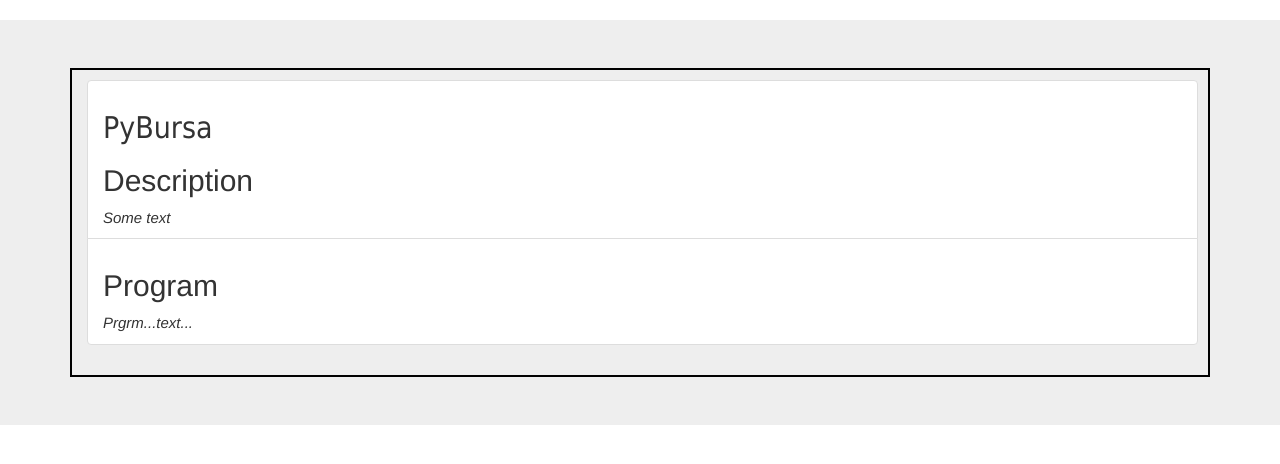
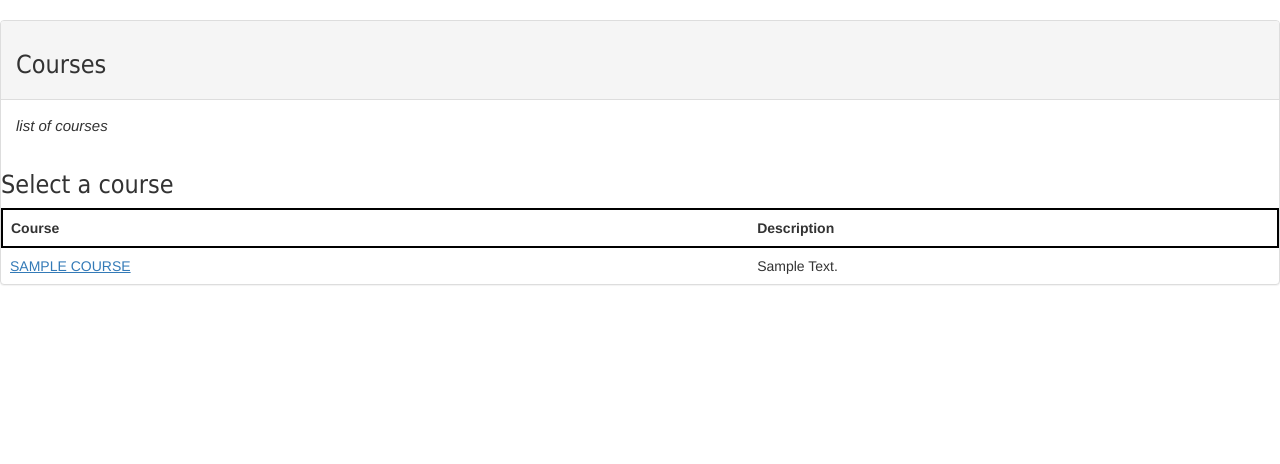
Before and after one commit to ooniversity/ooniversity_django_courses_nix, a Django app: template templates/index.html in a window 1280 px wide. Shown: the part 52-516 px from the top of the page. Run offline with Django 3.2, Linux system fonts and the light colour scheme; the template is opened without the code that fills it: most values are stand-ins (such as "Sample title", 1, 10 or a date in 2020); some libraries are stand-ins or nearby versions.

Commit message:
dj_7_1(1)

```diff
--- a/courses/views.py
+++ b/courses/views.py
@@ -6,7 +6,7 @@ from .models import Course, Lesson
 def list_view(request):
     courses_list = Course.objects.all()
 
-    return render(request, 'courses/list.html',
+    return render(request, 'index.html',
                   {'courses_list': courses_list})
 
 
--- a/templates/index_courses.html
+++ b/templates/base.html
@@ -5,9 +5,9 @@
     <meta http-equiv="X-UA-Compatible" content="IE=edge">
     <meta name="viewport" content="width=device-width, initial-scale=1">
     <!-- The above 3 meta tags *must* come first in the head; any other head content must come *after* these tags -->
-    {% block title%}
-      <title>Main</title>
-    {% endblock %}
+
+      <title>{% block title%}Main{% endblock %}</title>
+
     <!-- HTML5 shim and Respond.js for IE8 support of HTML5 elements and media queries -->
     <!-- WARNING: Respond.js doesn't work if you view the page via file:// -->
     <!--[if lt IE 9]>
@@ -33,39 +33,22 @@
 
 			    <img id='img1' src="{% static 'images/python-logo.png'  %}" alt='python'>
 			  </div>
-			  {% block links %}
+
 				<!-- Collect the nav links, forms, and other content for toggling -->
-				  <div class="collapse navbar-collapse" id="bs-example-navbar-collapse-1">
+				<div class="collapse navbar-collapse" id="bs-example-navbar-collapse-1">
 					<ul class="nav navbar-nav">
-
-
+						<li {% block active_main_class %}{% endblock %}><a href="{% url 'courses:list_view' %}">Main</a></li>
+						<li {% block active_contact_class %}{% endblock %}><a href="{% url 'contact' %}">Contacts</a></li>
+						<li {% block active_students_class %}{% endblock %}><a href="{% url 'students:list_view' %}">Students</a></li>
+						<li {% block active_quadratic_class %}{% endblock %}><a href="{% url 'results' %}">Quadratic</a></li>
 					</ul>
-
-				  </div><!-- /.navbar-collapse -->
-			  {% endblock %}
+				</div><!-- /.navbar-collapse -->
 			</div><!-- /.container-fluid -->
 		</nav>
+
 	  {% block content %}
-		<div class="jumbotron">
-			<div class="container">
-				<div class='cust_div'>
-					<div class='content'>
-						<ul class="list-group">
-							<li class="list-group-item">
-								<h2 class='titleH'>PyBursa</h2>
-								<h3 class='titleH'>Description</h3>
-								<div class='otherContent'>Some text</div>
-							</li>
-							<li class="list-group-item">
-								<h3 class='titleH'>Program</h3>
-								<div class='otherContent'>Prgrm...text...</div>
-							</li>
-						</ul>
-					</div>
-				</div>
-			</div>
-		</div>
 	  {% endblock %}
+
     <!-- jQuery (necessary for Bootstrap's JavaScript plugins) -->
     <script src="https://ajax.googleapis.com/ajax/libs/jquery/1.12.4/jquery.min.js"></script>
     <!-- Include all compiled plugins (below), or include individual files as needed -->
--- a/templates/index.html
+++ b/templates/index.html
@@ -1,77 +1,38 @@
-<!DOCTYPE html>
-<html lang="en">
-  <head>
-    <meta charset="utf-8">
-    <meta http-equiv="X-UA-Compatible" content="IE=edge">
-    <meta name="viewport" content="width=device-width, initial-scale=1">
-    <!-- The above 3 meta tags *must* come first in the head; any other head content must come *after* these tags -->
-    {% block title%}
-      <title>Main</title>
-    {% endblock %}
-    <!-- HTML5 shim and Respond.js for IE8 support of HTML5 elements and media queries -->
-    <!-- WARNING: Respond.js doesn't work if you view the page via file:// -->
-    <!--[if lt IE 9]>
-      <script src="https://oss.maxcdn.com/html5shiv/3.7.3/html5shiv.min.js"></script>
-      <script src="https://oss.maxcdn.com/respond/1.4.2/respond.min.js"></script>
-    <![endif]-->
-  </head>
-  <body>
-      {% load staticfiles %}
-	  <link href="{% static 'css/bootstrap.min.css' %}" rel="stylesheet">
-	  <link href="{% static 'css/style.css' %}" rel="stylesheet">
+{% extends 'base.html' %}
 
-		<nav class="navbar navbar-default">
-			<div class="container-fluid">
-			  <!-- Brand and toggle get grouped for better mobile display -->
-			  <div class="navbar-header">
-			    <button type="button" class="navbar-toggle collapsed" data-toggle="collapse" data-target="#bs-example-navbar-collapse-1" aria-expanded="false">
-			<span class="sr-only">Toggle navigation</span>
-			<span class="icon-bar"></span>
-			<span class="icon-bar"></span>
-			<span class="icon-bar"></span>
-			    </button>
+{% block title%}Courses{% endblock %}
 
-			    <img id='img1' src="{% static 'images/python-logo.png'  %}" alt='python'>
-			  </div>
-			  {% block links %}
-				<!-- Collect the nav links, forms, and other content for toggling -->
-				  <div class="collapse navbar-collapse" id="bs-example-navbar-collapse-1">
-					<ul class="nav navbar-nav">
 
-						<li class="active"><a href="{% url 'index' %}">Main</a><span class="sr-only">(current)</span></li>
-						<li><a href="{% url 'contact' %}">Contacts</a></li>
-						<li><a href="{% url 'student_list' %}">Students</a></li>
-						<li><a href="{% url 'results' %}">Quadratic</a></li>
-					</ul>
+{% load staticfiles %}
 
-				  </div><!-- /.navbar-collapse -->
-			  {% endblock %}
-			</div><!-- /.container-fluid -->
-		</nav>
-	  {% block content %}
-		<div class="jumbotron">
-			<div class="container">
-				<div class='cust_div'>
-					<div class='content'>
-						<ul class="list-group">
-							<li class="list-group-item">
-								<h2 class='titleH'>PyBursa</h2>
-								<h3 class='titleH'>Description</h3>
-								<div class='otherContent'>Some text</div>
-							</li>
-							<li class="list-group-item">
-								<h3 class='titleH'>Program</h3>
-								<div class='otherContent'>Prgrm...text...</div>
-							</li>
-						</ul>
-					</div>
-				</div>
-			</div>
-		</div>
-	  {% endblock %}
-    <!-- jQuery (necessary for Bootstrap's JavaScript plugins) -->
-    <script src="https://ajax.googleapis.com/ajax/libs/jquery/1.12.4/jquery.min.js"></script>
-    <!-- Include all compiled plugins (below), or include individual files as needed -->
-	<script src="{% static 'js/bootstrap.min.js' %}"></script>
-  </body>
-</html>
+
+{% block active_main_class %}class="active"{% endblock %}
+
+
+{% block content %}
+<div class="panel panel-default">
+    <!-- Default panel contents -->
+    <div class="panel-heading"><h2>Courses</h2></div>
+    <div class="panel-body">
+        <div class='otherContent'>list of courses</div>
+    </div>
+    <h2>Select a course</h2>
+    <!-- Table -->
+    <table class="table">
+        <tr class='cust_div'>
+            <th>Course</th>
+            <th>Description</th>
+        </tr>
+        {% if courses_list %}
+        {% for course in courses_list %}
+        <tr>
+            <td><a href="{% url 'courses:detail' course.id %}">{{ course.name|upper }}</a></td>
+            <td>{{course.short_description|title}}</td>
+        </tr>
+        {% endfor %}
+        {% else %}
+        <p>No courses are available.</p>
+        {% endif %}
+    </table>
+</div>
+{% endblock %}
```
Also changed, not shown: templates/coaches/detail.html (+8 -5 lines), templates/contact.html (+7 -15 lines), templates/courses/detail.html (+9 -35 lines), templates/inc_instructor.html (added, +10 -0 lines), templates/students/detail.html (+6 -14 lines), templates/students/list.html (+6 -14 lines), db.sqlite3, templates/courses/list_temp.html (renamed from templates/courses/list.html).
